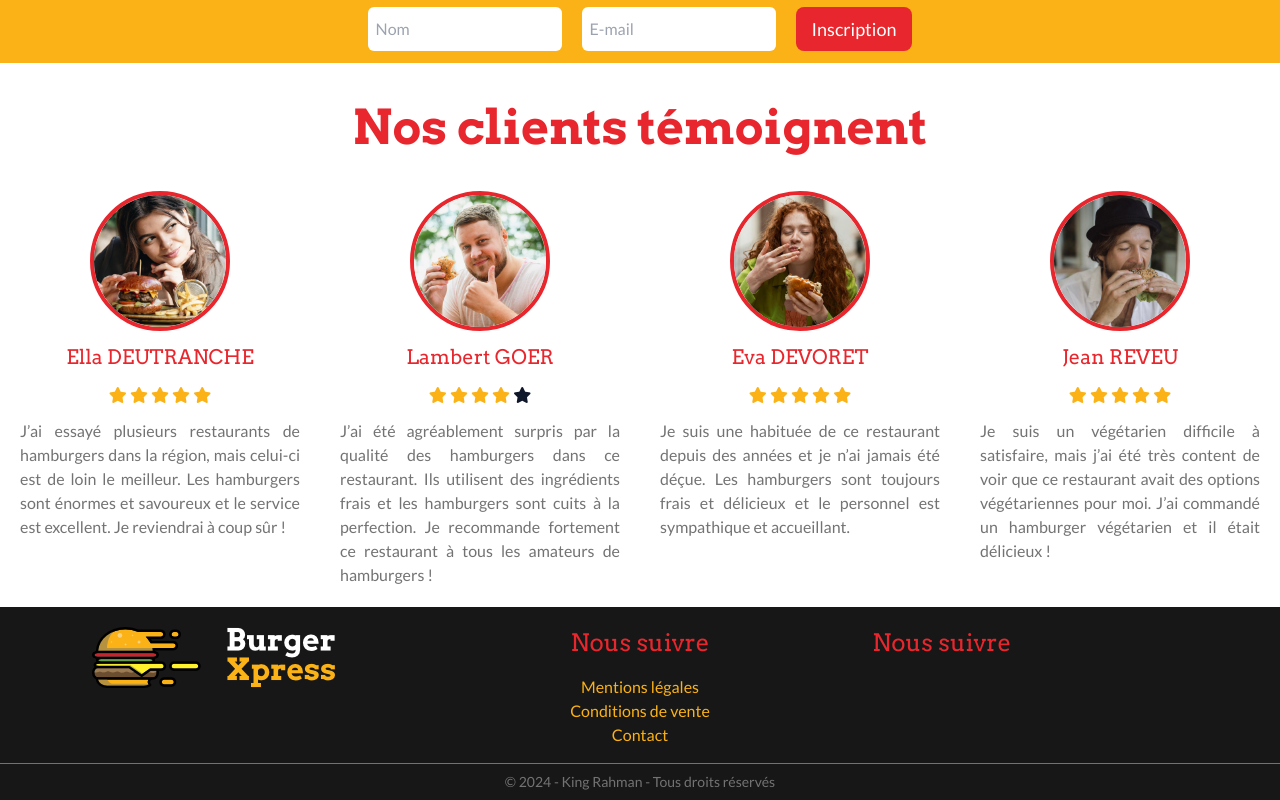
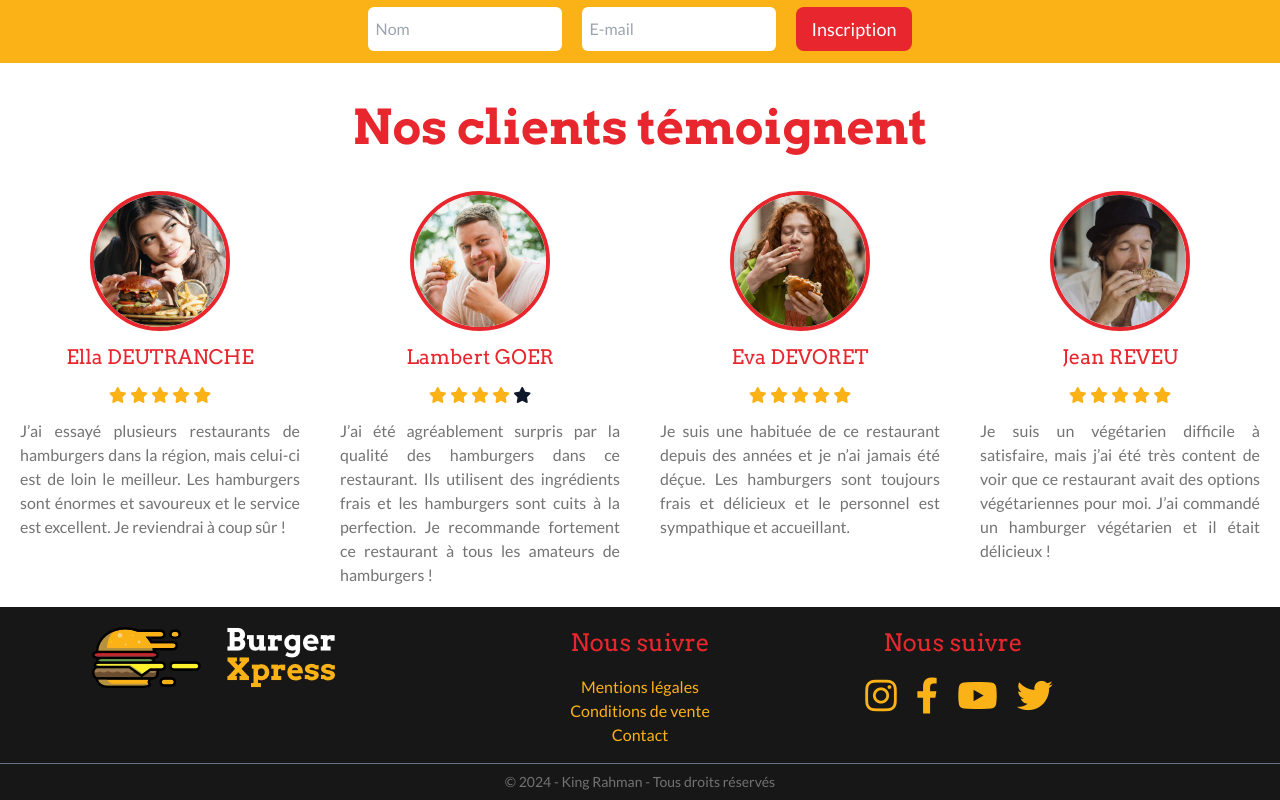
Before and after one commit to diiblo/Burger-Xpress, a website: page index.html in a window 1280 px wide. Shown: the part 1657-2457 px from the top of the page. Drawn offline with Linux system fonts and the light colour scheme.

Commit message:
mise à jour

```diff
--- a/index.html
+++ b/index.html
@@ -5,9 +5,8 @@
     <meta name="viewport" content="width=device-width, initial-scale=1.0">
     <link rel="preconnect" href="https://fonts.googleapis.com">
     <link rel="preconnect" href="https://fonts.gstatic.com" crossorigin>
-    <link href="https://fonts.googleapis.com/css2?family=Arvo:wght@400;700&family=Lato:wght@400;700&display=swap"
-    rel="stylesheet">
-    <link rel="stylesheet" href="https://cdnjs.cloudflare.com/ajax/libs/font-awesome/6.5.2/css/all.min.css" integrity="sha512-SnH5WK+bZxgPHs44uWIX+LLJAJ9/2PkPKZ5QiAj6Ta86w+fsb2TkcmfRyVX3pBnMFcV7oQPJkl9QevSCWr3W6A==" crossorigin="anonymous" referrerpolicy="no-referrer" />
+    <link href="https://fonts.googleapis.com/css2?family=Arvo:wght@400;700&family=Lato:wght@400;700&display=swap" rel="stylesheet">
+    <link rel="stylesheet" href="https://cdnjs.cloudflare.com/ajax/libs/font-awesome/6.4.0/css/all.min.css" integrity="sha512-iecdLmaskl7CVkqkXNQ/ZH/XLlvWZOJyj7Yy7tcenmpD1ypASozpmT/E0iPtmFIB46ZmdtAc9eNBvH0H/ZpiBw==" crossorigin="anonymous" referrerpolicy="no-referrer" />
     <link rel="stylesheet" href="public/assets/css/tailwind.css">
     <title>Burger Xpress</title>
 </head>
@@ -201,10 +200,10 @@
                 <div class="m:w-1/3 text-center">
                     <h3 class="text-2xl text-primary mb-4">Nous suivre</h3>
                     <p class="text-4xl cursor-pointer">
-                        <a href="#" class="text-secondary cursor-pointer ml-3"><i class="fabrands fa-instagram"></i></a>
-                        <a href="#" class="text-secondary cursor-pointer ml-3"><i class="fabrands fa-facebook-f"></i></a>
-                        <a href="#" class="text-secondary cursor-pointer ml-3"><i class="fabrands fa-youtube"></i></a>
-                        <a href="#" class="text-secondary cursor-pointer ml-3"><i class="fabrands fa-twitter"></i></a>
+                        <a href="#" class="text-secondary cursor-pointer ml-3"><i class="fa-brands fa-instagram"></i></a>
+                        <a href="#" class="text-secondary cursor-pointer ml-3"><i class="fa-brands fa-facebook-f"></i></a>
+                        <a href="#" class="text-secondary cursor-pointer ml-3"><i class="fa-brands fa-youtube"></i></a>
+                        <a href="#" class="text-secondary cursor-pointer ml-3"><i class="fa-brands fa-twitter"></i></a>
                     </p>
                 </div>
             </div>
```
Also changed, not shown: public/assets/css/tailwind.css.
